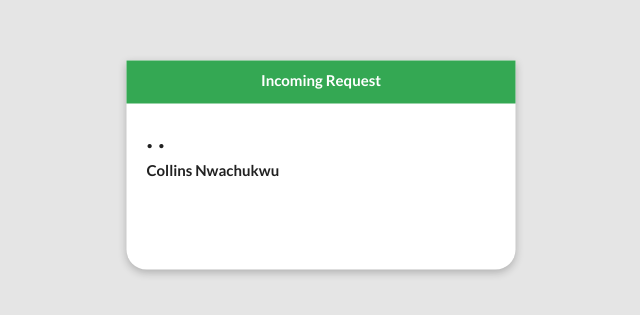
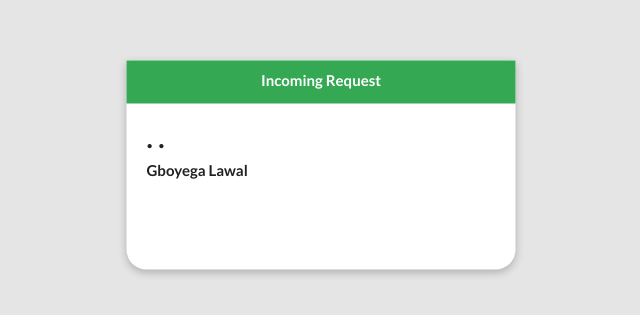
Before and after one commit to Afiz51/dispatch-buddy-frontend, a React (Create React App) app: page /playground in a window 1280 px wide. Shown: the part 299-614 px from the top of the page, without its empty margins (519-1159 px from the left). Built offline with nearby package versions, Linux system fonts and the light colour scheme.

Commit message:
Modal Name change

```diff
--- a/src/components/IncomingRequestModal/index.jsx
+++ b/src/components/IncomingRequestModal/index.jsx
@@ -22,7 +22,7 @@ function IncomingRequestModal({ distance, time, pickupLoc }) {
             <h1>
               {time} . {distance} .
             </h1>
-            <h4>Collins Nwachukwu</h4>
+            <h4>Gboyega Lawal</h4>
             <p style={{ width: "60%" }}>{pickupLoc}</p>
           </div>
         </div>
```
